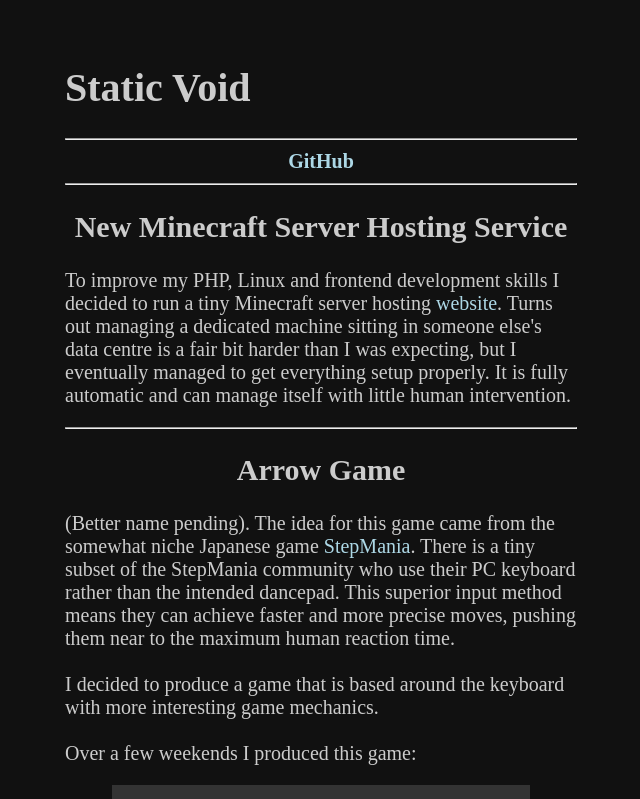
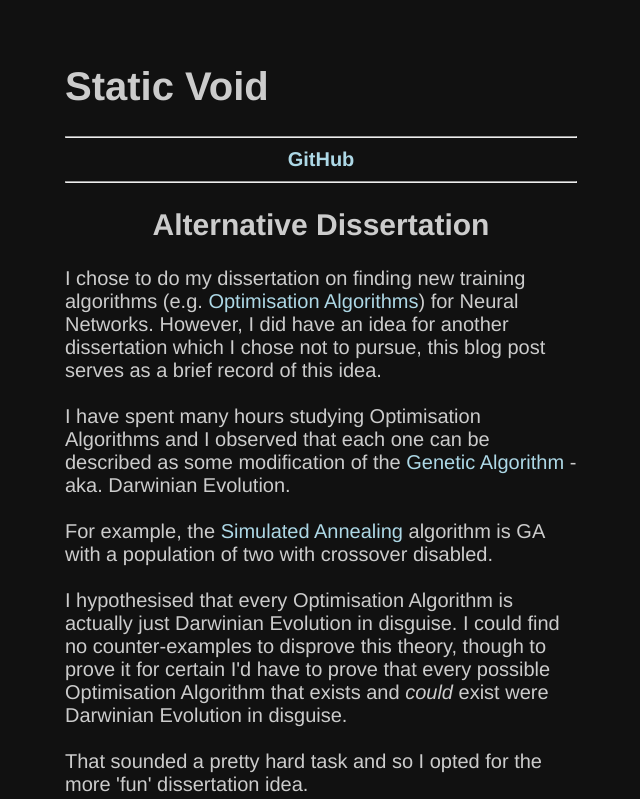
Before and after one commit to Computeiful/Computeiful.github.io, a plain HTML site: page index.html in a window 1280 px wide. Shown: the top 799 px of the page, without its empty margins (319-959 px from the left). Drawn offline with Linux system fonts and the light colour scheme; grey boxes are pictures that could not be loaded.

Commit message:
Add Dissertation idea

```diff
--- a/css.css
+++ b/css.css
@@ -7,6 +7,7 @@ body {
     margin-top: 5%;
     margin-bottom: 5%;
     font-size: 20;
+    font-family: Helvetica, sans-serif;
 
 }
 
--- a/index.html
+++ b/index.html
@@ -8,11 +8,19 @@
     <hr>
     <a href="https://github.com/Computeiful"><h4>GitHub</h4></a>
     <hr>
-    <h2>New Minecraft Server Hosting Service</h2>
+    <h2>Alternative Dissertation</h2>
     <p>
-        To improve my PHP, Linux and frontend development skills I decided to run a tiny Minecraft server hosting <a href="https://quaybuoy.com">website</a>.
-        Turns out managing a dedicated machine sitting in someone else's data centre is a fair bit harder than I was expecting, but I eventually managed to get everything setup properly.
-        It is fully automatic and can manage itself with little human intervention.
+        I chose to do my dissertation on finding new training algorithms (e.g. <a href="https://en.wikipedia.org/wiki/Mathematical_optimization">Optimisation Algorithms</a>) for Neural Networks.
+        However, I did have an idea for another dissertation which I chose not to pursue, this blog post serves as a brief record of this idea.
+        <br><br>
+        I have spent many hours studying Optimisation Algorithms and I observed that each one can be described as some modification of the <a href="https://en.wikipedia.org/wiki/Genetic_algorithm">Genetic Algorithm</a> - aka. Darwinian Evolution.
+        <br><br>
+        For example, the <a href="https://en.wikipedia.org/wiki/Simulated_annealing">Simulated Annealing</a> algorithm is GA with a population of two with crossover disabled.
+        <br><br>
+        I hypothesised that every Optimisation Algorithm is actually just Darwinian Evolution in disguise.
+        I could find no counter-examples to disprove this theory, though to prove it for certain I'd have to prove that every possible Optimisation Algorithm that exists and <i>could</i> exist were Darwinian Evolution in disguise.
+        <br><br>
+        That sounded a pretty hard task and so I opted for the more 'fun' dissertation idea.
     </p>
     <hr>
     <h2>Arrow Game</h2>
```
